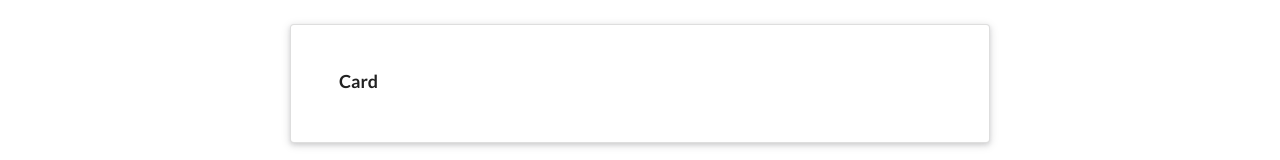
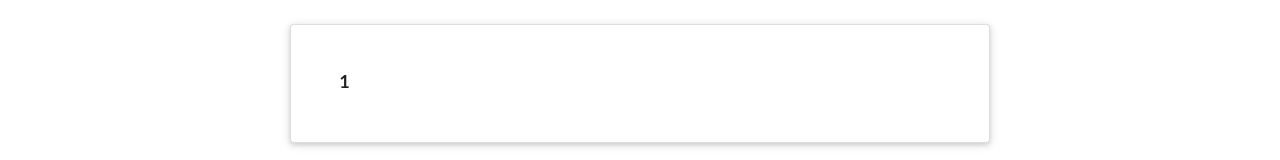
Before and after one commit to david-ewan-campbell/React-interactive-website-project, a React (Create React App) app: page /card/1 in a window 1280 px wide. Shown: the part 162-322 px from the top of the page. Built offline with nearby package versions, Linux system fonts and the light colour scheme.

Commit message:
created a state object to pass the user params to the card route created in the App.js file

```diff
--- a/src/components/Card.js
+++ b/src/components/Card.js
@@ -2,17 +2,21 @@ import React from 'react';
 
 class Card extends React.Component {
 
+  state = { user: '' }
+
   componentDidMount() {
     let user = this.props.match.params.user
-    console.log(this.props)
+    this.setState({ user })
+
   }
 
   render() {
+    const { user } = this.state
     return(
       <div className='ui raised very padded text container segment'
         style={{marginTop:'80px'}}>
 
-        <h3 className='ui header'>Card</h3>
+        <h3 className='ui header'>{ user }</h3>
       </div>
     )
   }
```
